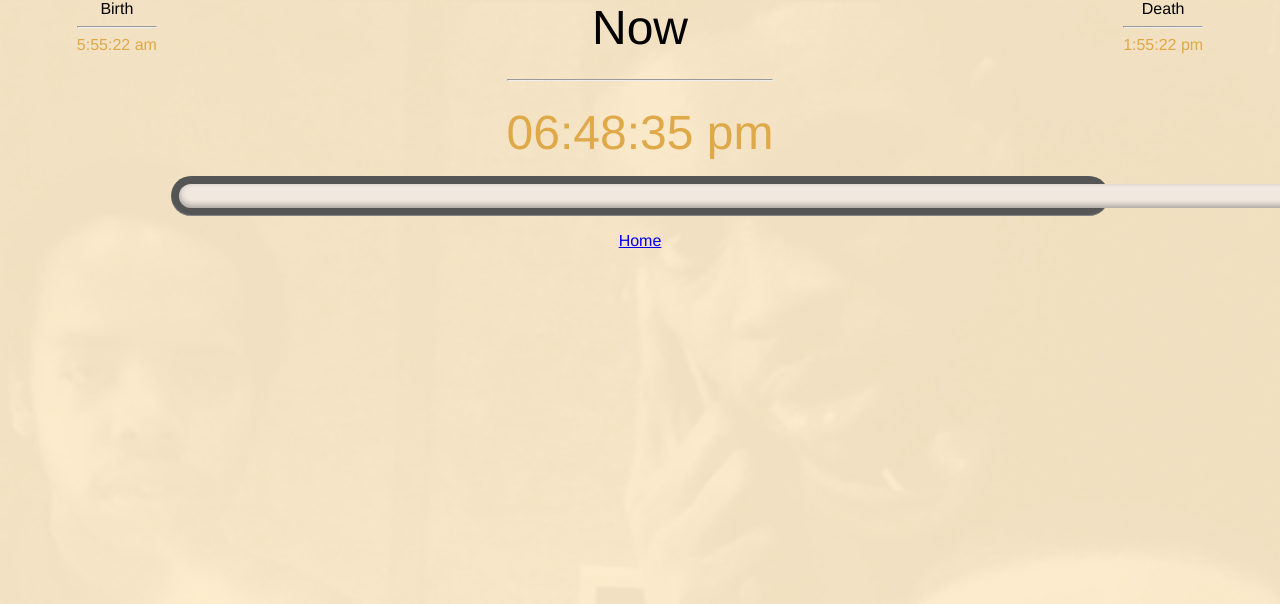
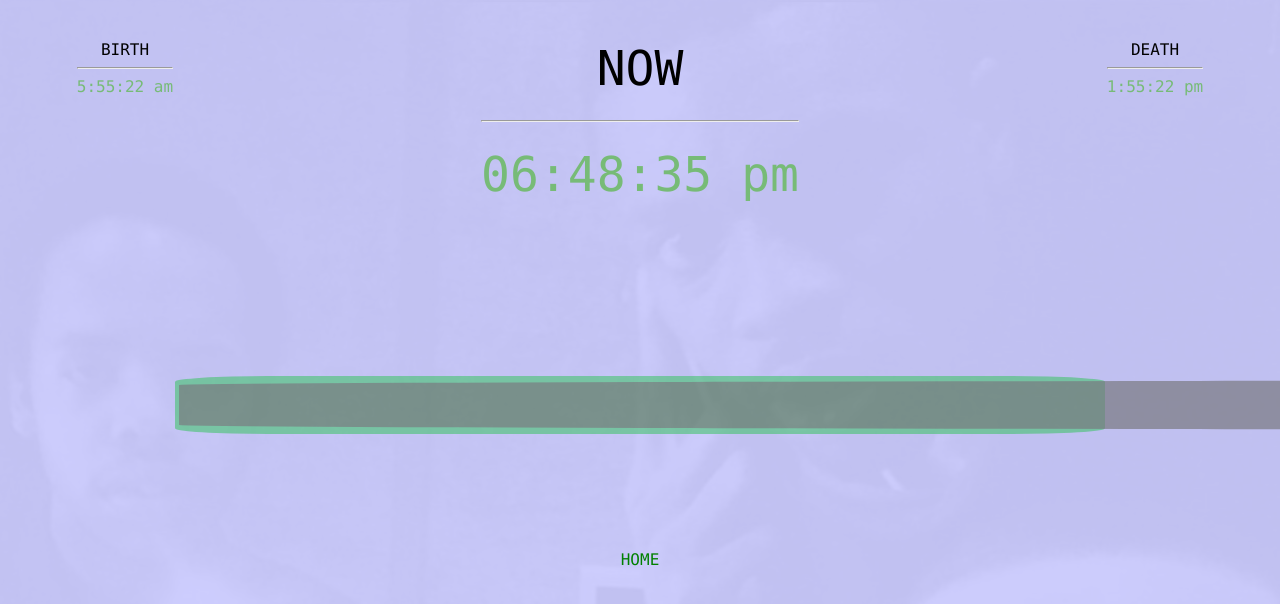
Before and after one commit to lawrend/urban-waddle-djl, a React (Create React App) app: page /results/1/1/1 in a window 1280 px wide. Shown: the top 604 px of the page. Built offline with nearby package versions, Linux system fonts and the light colour scheme.

Commit message:
bday is working more or less, still need to update checker

```diff
--- a/src/App.css
+++ b/src/App.css
@@ -2,7 +2,7 @@
   text-align: left;
   height: 100vh;
   width: 100vw;
-  font-family: 'helvetica';
+  font-family: 'Helvetica';
 }
 
 .App-link {
--- a/src/components/bday/BdayInput.js
+++ b/src/components/bday/BdayInput.js
@@ -6,7 +6,8 @@ export default props => (
 
   <div className="bday-input-form-container">
   <form className='bday-input-form' onSubmit={props.onSubmit}>
-    <div className='bday-input-label'>IF YOUR LIFE LIVES TO 80, WHICH YOU MAY BE LUCKY TO DO, YOU COULD LOOK BACK AND IMAGINE THAT EACH DAY OF YOUR LIFE WAS A SECOND--YOUR LIFE WOULD BE 8HRS. WHT TM S T NW?</div>
+    <code>
+    <div className='bday-input-label'><p>IF YOUR LIFE LIVES TO 80</p><p>1 AVG LIFE = 80 YEARS</p><p>IF 1 DAY = 1 SECOND</p><p>80 YEARS = 8 HOURS</p></div>
 
     <label className='bday-input-label'>ENTER YOUR BIRTHDAY</label>
 
@@ -16,7 +17,7 @@ export default props => (
     </Link>
 
     <input className='bday-input-field' placeholder="mm/dd/yyyy" onChange={props.handleChange} value={props.bday}/>
-
+  </code>
   </form>
 </div>
 )
--- a/src/components/bday/BirthTime.js
+++ b/src/components/bday/BirthTime.js
@@ -1,5 +1,5 @@
 import React from 'react';
 
 export default props => (
-  <div className='birth-time'>Birth<hr /><span className="time-readout"> {props.birthtime}</span></div>
+  <div className='birth-time'>BIRTH<hr /><span className="time-readout"> {props.birthtime}</span></div>
 )
--- a/src/components/bday/DeathTime.js
+++ b/src/components/bday/DeathTime.js
@@ -1,5 +1,5 @@
 import React from 'react';
 
 export default props => (
-  <div className='death-time'>Death<hr/><span className="time-readout">{props.diedtime}</span></div>
+  <div className='death-time'>DEATH<hr/><span className="time-readout">{props.diedtime}</span></div>
 )
--- a/src/components/bday/TodayTime.js
+++ b/src/components/bday/TodayTime.js
@@ -2,5 +2,5 @@ import React from 'react';
 import moment from 'moment';
 
 export default props => (
-  <div className='today-time'>Now<hr /><span className="time-readout"> {moment().format("hh:mm:ss a")}</span></div>
+  <div className='today-time'>NOW<hr /><span className="time-readout"> {moment().format("hh:mm:ss a")}</span></div>
 )
--- a/src/containers/bday/ResultsDisplay.js
+++ b/src/containers/bday/ResultsDisplay.js
@@ -44,8 +44,11 @@ export default class ResultsDisplay extends Component {
         <div className="results-display-background-color" />
 
         <div className='times'>
+
           <BirthTime birthtime={this.calculateBirth(bday)} />
+
           <PresentContainer bday={bday} />
+
           <DeathTime diedtime={this.calculateDeath(bday)} />
         </div>
 
@@ -53,8 +56,8 @@ export default class ResultsDisplay extends Component {
           <span className="spanner" style={{width: `${this.calculatePercentage(bday)}%`}}></span>
         </div>
 
-        <div className='footer'>
-          <Link to={"/"}>Home</Link>
+        <div className="home-link">
+          <Link to={"/"}>HOME</Link>
         </div>
 
       </div>
--- a/src/css/bday.css
+++ b/src/css/bday.css
@@ -9,8 +9,7 @@
   content: "";
   height: 100%;
   width: 100%;
-  background-color: orange;
-
+  /* background-color: orange; */
   background-image: url(../earlvincemac.jpeg);
   position: absolute;
   background-size: cover;
@@ -23,7 +22,6 @@
   height: 100%;
   width: 100%;
   background-color: #33e;
-
   position: absolute;
   opacity: .2;
   z-index: -2;
@@ -48,13 +46,10 @@
 }
 
 .bday-input-field {
-
-  /* color: #DFA949; */
-  /* color: green; */
+  font-family: source-code-pro, Menlo, Monaco, Consolas, 'Courier New', monospace;
   outline: none;
   border: none;
   border-bottom: 2px solid green;
-
   color: #77bb77;
   font-size: 40px;
   margin: 16px;
@@ -66,6 +61,7 @@
 
 /* RESULTS */
 .results-display {
+  font-family: source-code-pro, Menlo, Monaco, Consolas, 'Courier New', monospace;
   display: flex;
   flex-direction: column;
   height: 100%;
@@ -92,7 +88,7 @@
   content: "";
   height: 100%;
   width: 100%;
-  background-color: orange;
+  background-color: blue;
 
   /* background-image: url(../earlvincemac.jpeg); */
   position: absolute;
@@ -103,7 +99,9 @@
 }
 
 .times {
+  margin-top: 40px;
   width: 88vw;
+  height: 40%;
   display: flex;
   text-align: center;
   justify-content: space-between;
@@ -114,42 +112,53 @@
 }
 
 .time-readout {
-
-  color: #DFA949;
+  color: #77bb77;
+  /* color: #DFA949; */
   /* color: red; */
 }
 
 /* PROGRESS BAR THING */
 .meter {
-  height: 24px;  /* Can be anything */
+  opacity: .5;
+  height: 50px;  /* Can be anything */
   width: 72vw;
   position: relative;
-  background: #555;
-  -moz-border-radius: 24px;
-  -webkit-border-radius: 24px;
-  border-radius: 24px;
-  padding: 8px;
-  box-shadow: inset 0 -1px 1px rgba(255,255,255,0.3);
+  background: rgb(43,194,83);
+  -moz-border-radius: 10%;
+  -webkit-border-radius: 10%;
+  border-radius: 10%;
+  padding: 4px;
+  /* box-shadow: inset 0 -1px 1px rgba(255,255,255,0.3); */
   margin: 16px;
 }
 
 .spanner {
+  opacity: .7;
   display: block;
   height: 100%;
+  /* border-radius: 40%; */
   border-top-right-radius: 8px;
   border-bottom-right-radius: 8px;
-  border-top-left-radius: 16px;
-  border-bottom-left-radius: 16px;
+  border-top-left-radius: 10%;
+  border-bottom-left-radius: 10%;
 
-  background-color: #F1E8DF;
+  background-color: #331;
   /* background-color: rgb(43,194,83); */
-  box-shadow:
-  inset 0 2px 9px  rgba(255,255,255,0.3),
-  inset 0 -2px 6px rgba(0,0,0,0.4);
+  /* box-shadow: */
+  /* inset 0 2px 9px  rgba(255,255,255,0.3), */
+  /* inset 0 -2px 6px rgba(0,0,0,0.4); */
   position: relative;
   overflow: hidden;
 }
 
+.home-link {
+  margin: 100px;
+}
+
+.home-link a {
+  text-decoration: none;
+  color: green;
+}
 
 @media screen and (max-width: 668px) {
 
```
